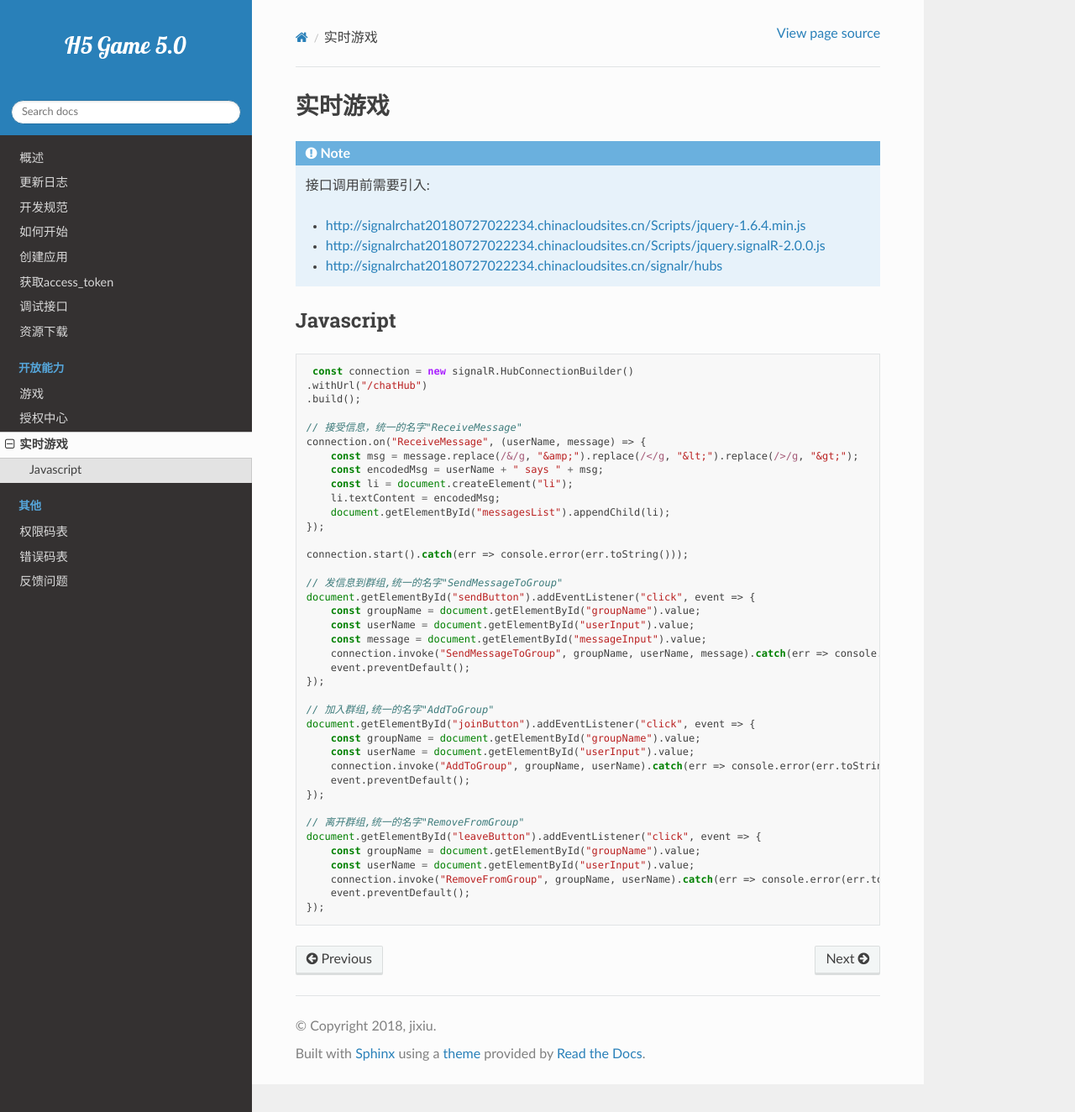
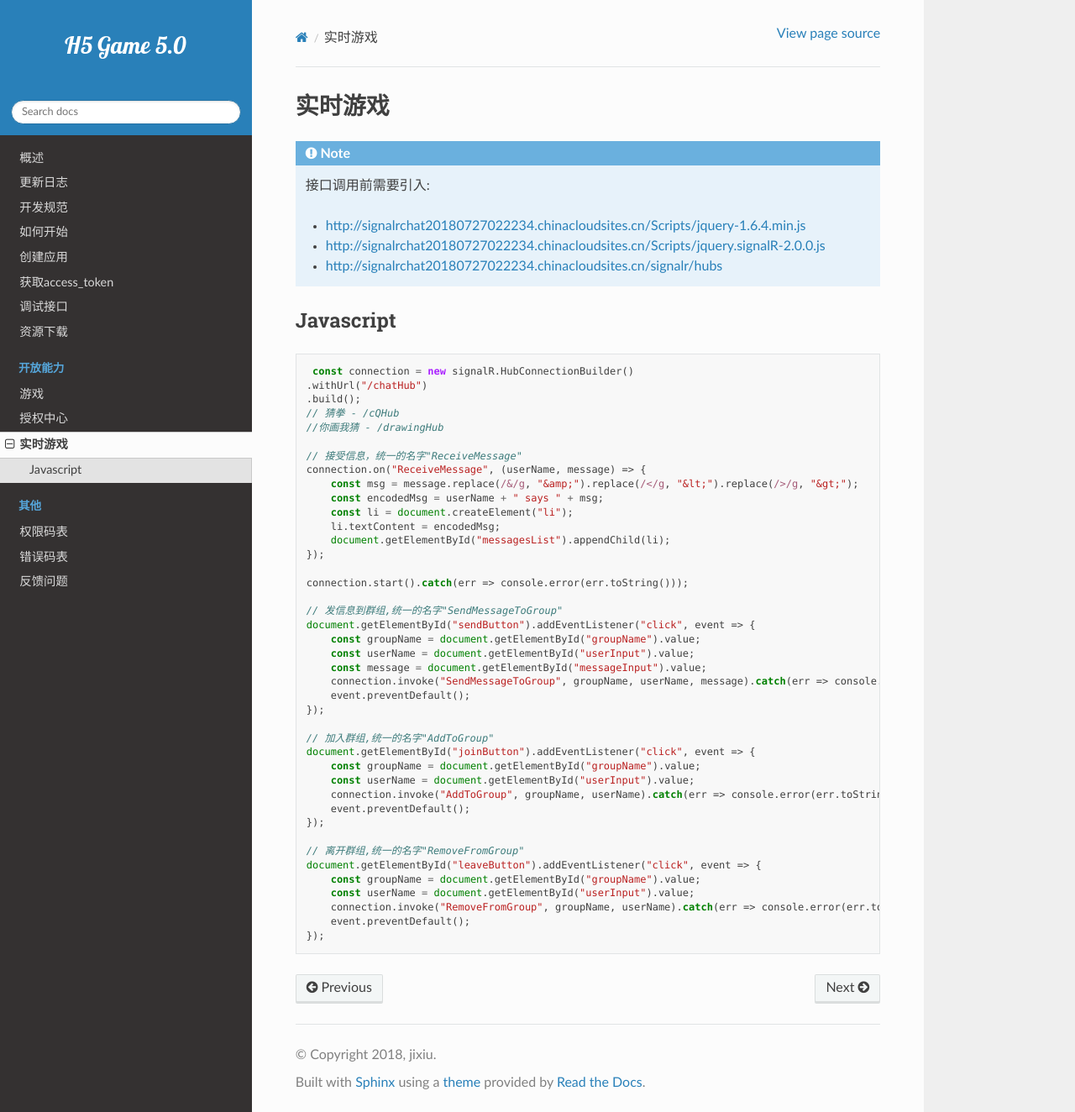
Before and after one commit to seven1986/-, a Sphinx documentation site: the page built from docs/livegames.rst, in a window 1280 px wide and 1324 px high. Shown: the whole window at 84% size. Built offline with Sphinx 7.4.7 and the Read the Docs theme 2.0.0, drawn with Linux system fonts in a browser that asks for light colours.

Commit message:
Update livegames.rst

```diff
--- a/docs/livegames.rst
+++ b/docs/livegames.rst
@@ -20,6 +20,8 @@ Javascript
      const connection = new signalR.HubConnectionBuilder()
     .withUrl("/chatHub")
     .build();
+    // 猜拳 - /cQHub
+    //你画我猜 - /drawingHub
 
     // 接受信息，统一的名字"ReceiveMessage"
     connection.on("ReceiveMessage", (userName, message) => {
```
